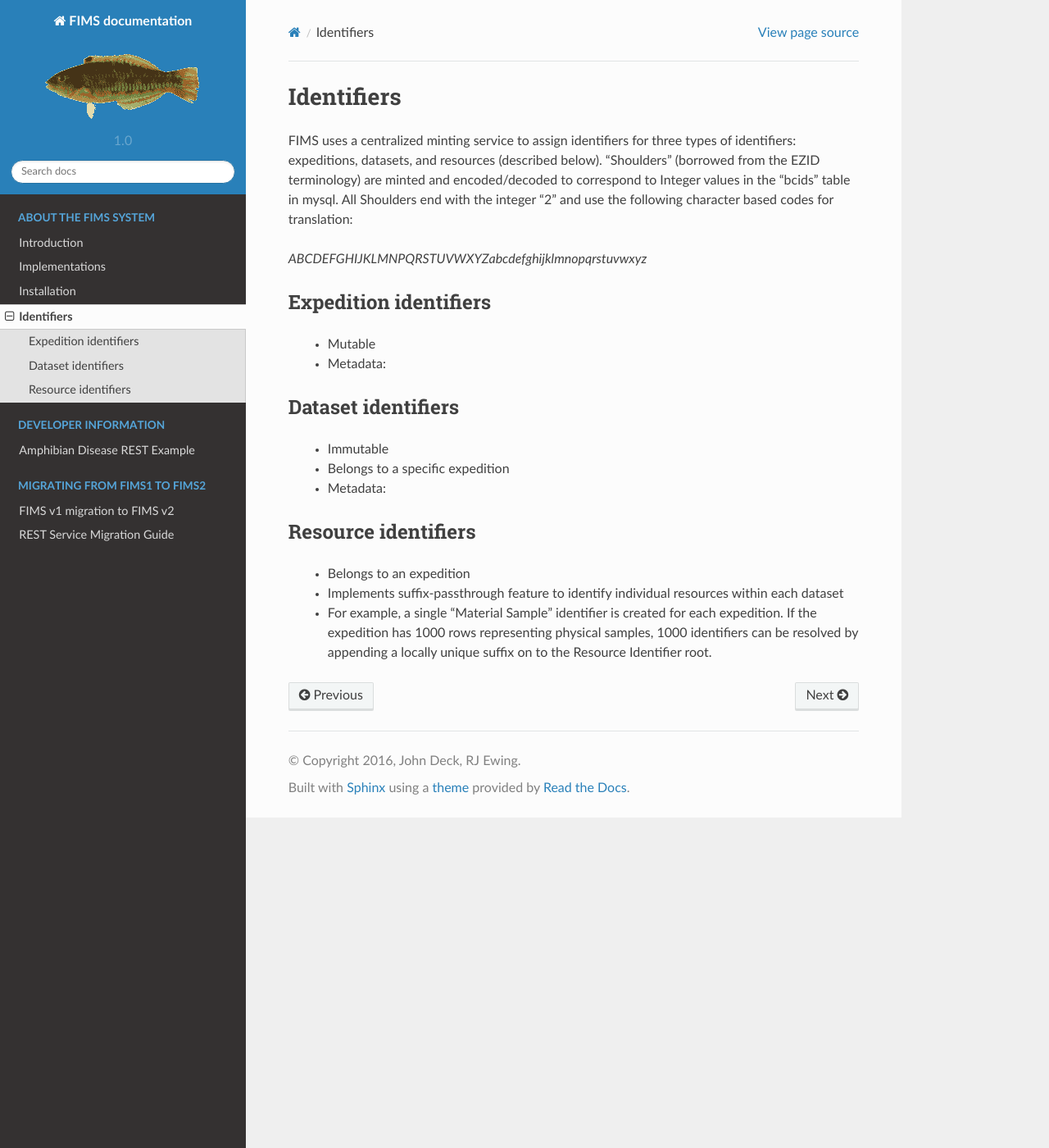
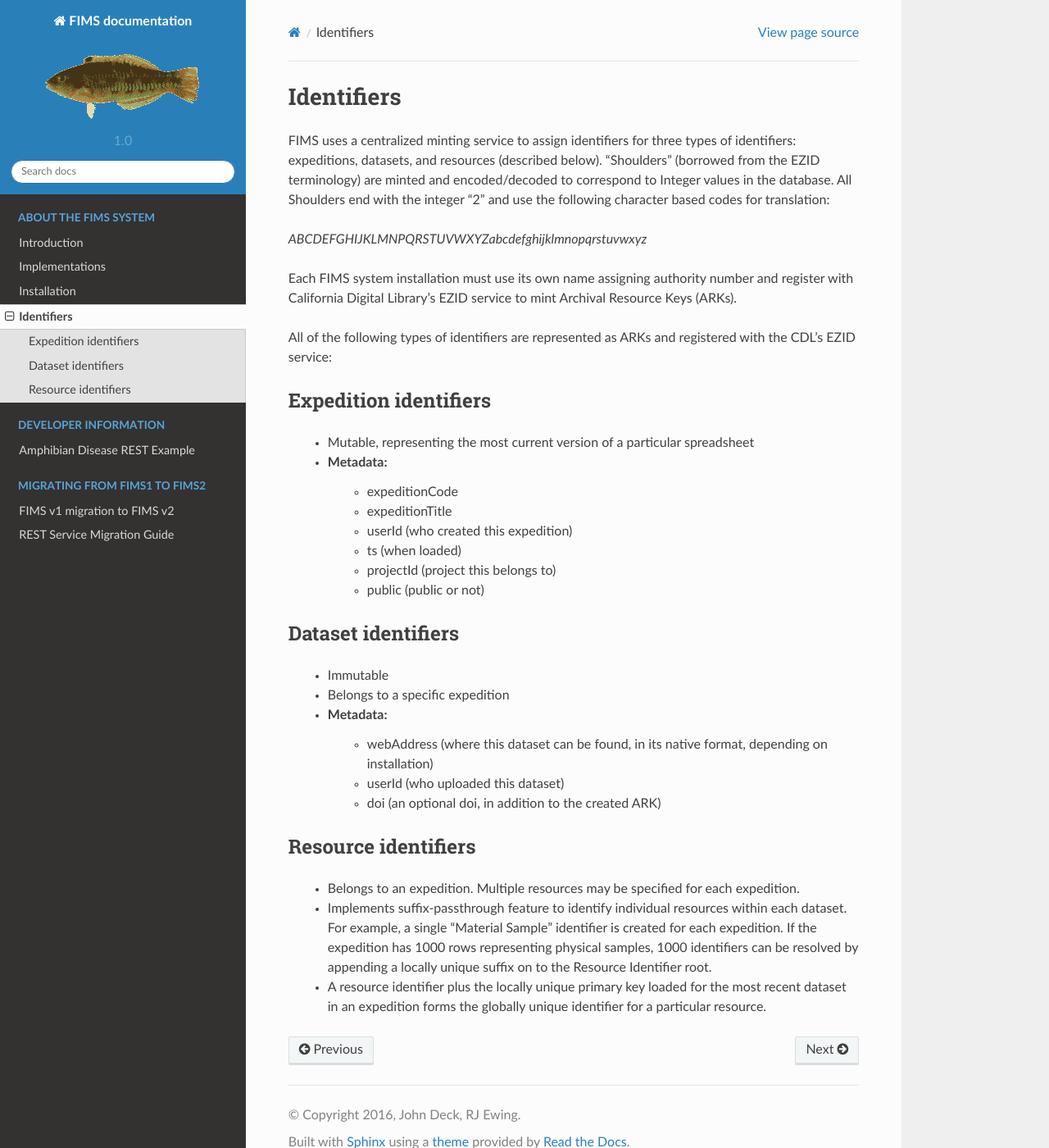
Before and after one commit to biocodellc/documentation, a Sphinx documentation site: the page built from docs/identifiers.rst, in a window 1280 px wide and 1400 px high. Shown: the whole window at 82% size. Built offline with Sphinx 7.4.7 and the Read the Docs theme 2.0.0, drawn with Linux system fonts in a browser that asks for light colours; pages that are not in the unit, such as notebooks, are missing from menus.

Commit message:
expanding on identifiers functionality

```diff
--- a/docs/identifiers.rst
+++ b/docs/identifiers.rst
@@ -5,24 +5,38 @@ Identifiers
 
 FIMS uses a centralized minting service to assign identifiers for three types of identifiers:
 expeditions, datasets, and resources (described below).  "Shoulders" (borrowed from the EZID terminology)
-are minted and encoded/decoded to correspond to Integer values in the "bcids" table in mysql.  All Shoulders
+are minted and encoded/decoded to correspond to Integer values in the database.  All Shoulders
 end with the integer "2" and use the following character based codes for translation:
 
 `ABCDEFGHIJKLMNPQRSTUVWXYZabcdefghijklmnopqrstuvwxyz`
 
+Each FIMS system installation must use its own name assigning authority number and register with California Digital Library's EZID service to mint Archival Resource Keys (ARKs).
+
+All of the following types of identifiers are represented as ARKs and registered with the CDL's EZID service:
+
 Expedition identifiers
 --------------------
- * Mutable
+ * Mutable, representing the most current version of a particular spreadsheet
  * Metadata:
+    * expeditionCode
+    * expeditionTitle
+    * userId (who created this expedition)
+    * ts  (when loaded)
+    * projectId (project this belongs to)
+    * public (public or not)
 
 Dataset identifiers
 --------------------
  * Immutable
  * Belongs to a specific expedition
  * Metadata:
+    * webAddress (where this dataset can be found, in its native format, depending on installation)
+    * userId (who uploaded this dataset)
+    * doi (an optional doi, in addition to the created ARK)
+
 
 Resource identifiers
 --------------------
- * Belongs to an expedition
- * Implements suffix-passthrough feature to identify individual resources within each dataset
- * For example, a single "Material Sample" identifier is created for each expedition.  If the expedition has 1000 rows representing physical samples, 1000 identifiers can be resolved by appending a locally unique suffix on to the Resource Identifier root.
+ * Belongs to an expedition.    Multiple resources may be specified for each expedition.
+ * Implements suffix-passthrough feature to identify individual resources within each dataset. For example, a single "Material Sample" identifier is created for each expedition.  If the expedition has 1000 rows representing physical samples, 1000 identifiers can be resolved by appending a locally unique suffix on to the Resource Identifier root.
+ * A resource identifier plus the locally unique primary key loaded for the most recent dataset in an expedition forms the globally unique identifier for a particular resource.
```
Also changed, not shown: 5 other files.
